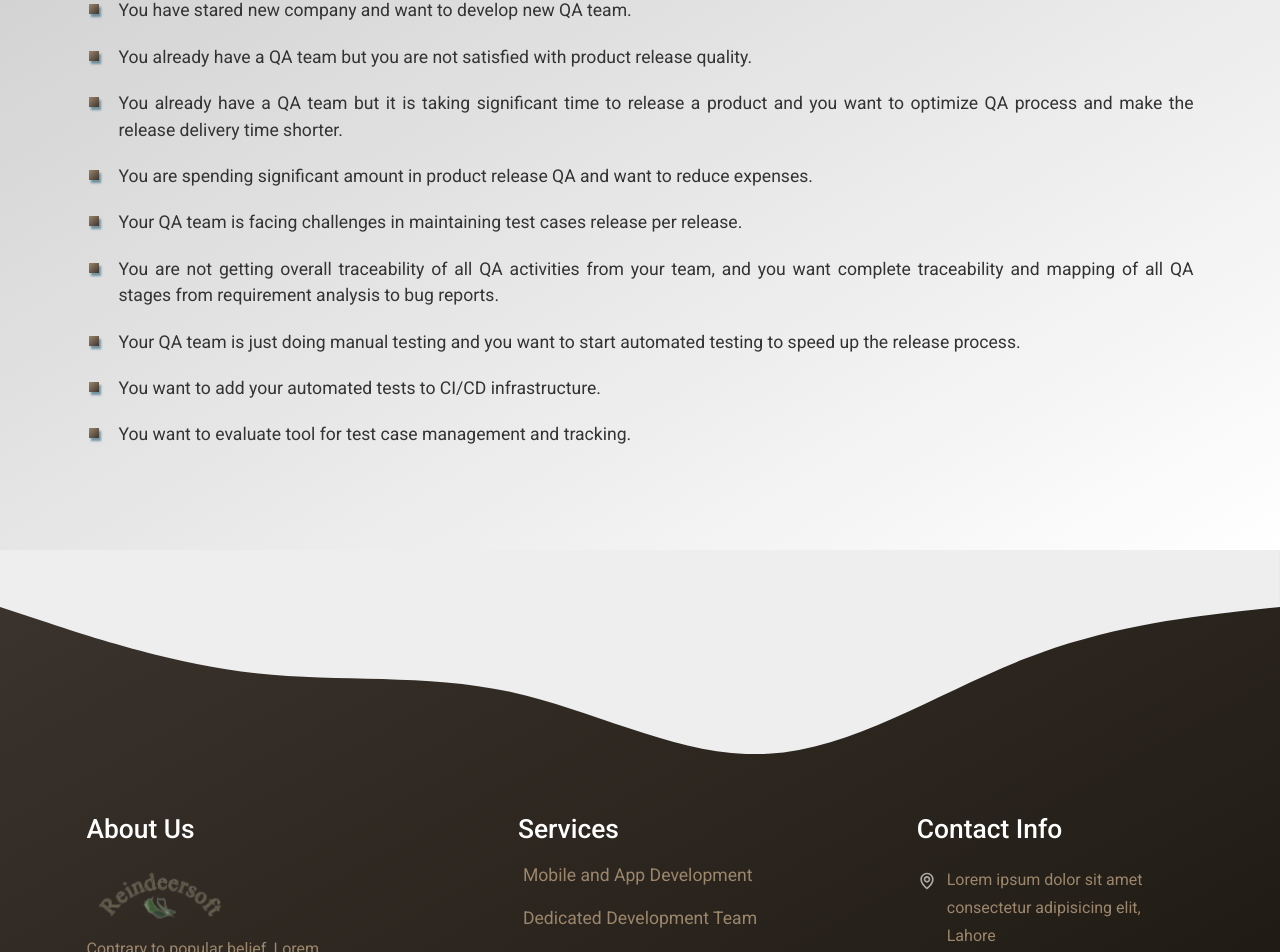
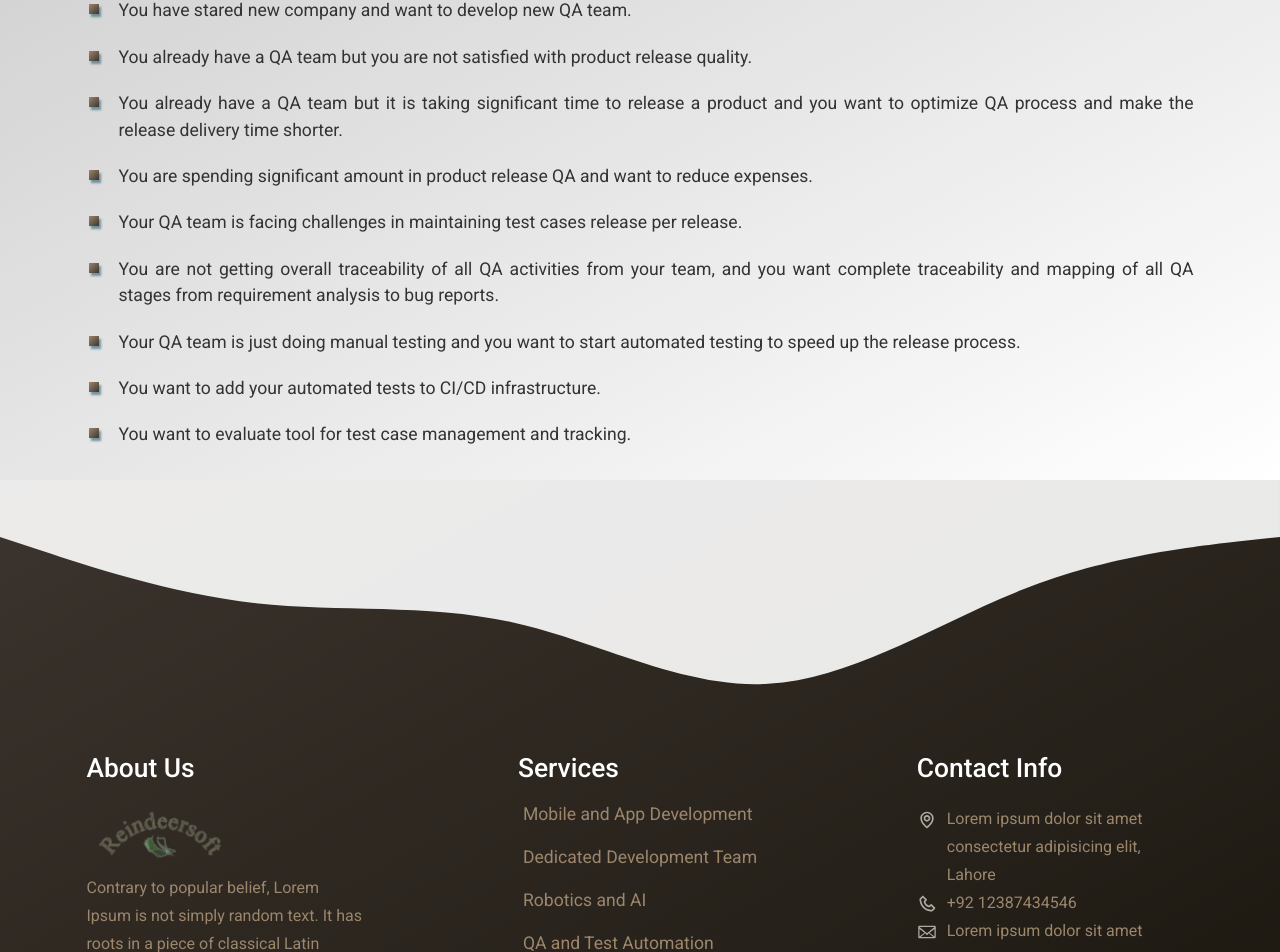
Before and after one commit to Jahangeer95/reindeersoft, a Next.js app: page /qa-and-test-automation in a window 1280 px wide. Shown: the part 10271-11223 px from the top of the page. Built offline with nearby package versions, Linux system fonts and the light colour scheme.

Commit message:
svg in footer modified...

```diff
--- a/src/components/content/qa-and-test-automation/consultancy/consultancyServices.module.scss
+++ b/src/components/content/qa-and-test-automation/consultancy/consultancyServices.module.scss
@@ -4,7 +4,7 @@
 @use "../../../../sass/colors";
 
 .ConsultancyServicesMain {
-    padding: 80px 0;
+    padding: 80px 0 10px;
     background: linear-gradient(to top left, rgba(colors.$white-color, 1), rgba(colors.$secondary_light, 1));
 
     div {
--- a/src/components/template/footer/index.tsx
+++ b/src/components/template/footer/index.tsx
@@ -9,10 +9,16 @@ import Contact from "./contact/Contact";
 const Footer = () => {
   return (
     <footer className={styles.Footer_Main}>
-      <svg xmlns="http://www.w3.org/2000/svg" viewBox="0 0 1440 230">
+      <svg xmlns="http://www.w3.org/2000/svg" viewBox="0 0 1440 240">
+        <defs>
+          <linearGradient id="grad1" x1="0%" y1="0%" x2="100%" y2="0%">
+            <stop style={{ stopColor: "rgb(204,204,204)", stopOpacity: 1 }} />
+            <stop style={{ stopColor: "rgb(255,255,255)", stopOpacity: 1 }} />
+          </linearGradient>
+        </defs>
         <path
-          fill="#eee"
-          fill-opacity="1"
+          fill="url(#grad1)"
+          fill-opacity="0.9"
           d="M0,64L48,80C96,96,192,128,288,138.7C384,149,480,139,576,160C672,181,768,235,864,229.3C960,224,1056,160,1152,122.7C1248,85,1344,75,1392,69.3L1440,64L1440,0L1392,0C1344,0,1248,0,1152,0C1056,0,960,0,864,0C768,0,672,0,576,0C480,0,384,0,288,0C192,0,96,0,48,0L0,0Z"
         ></path>
       </svg>
```
